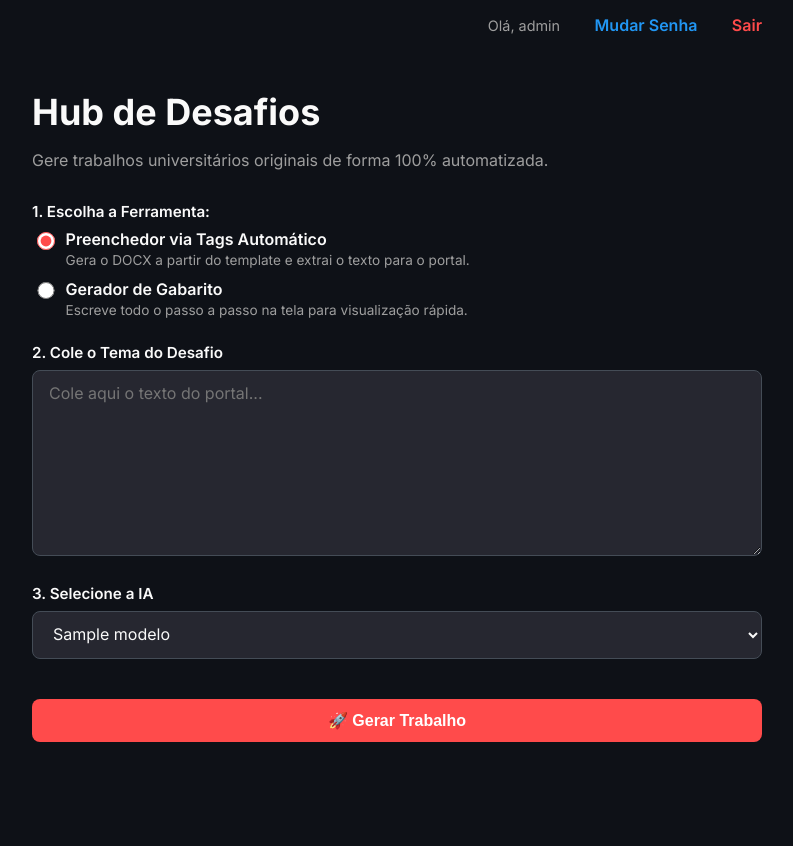
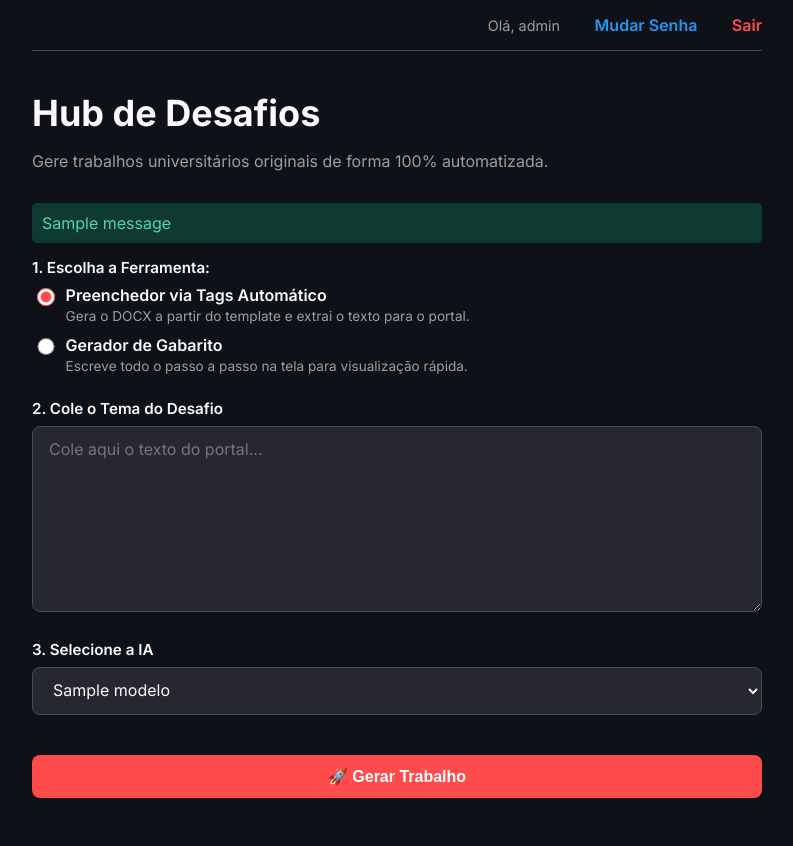
Before and after one commit to Calefi018/docx_autoCreateFlask, a Flask app: template templates/index.html in a window 1280 px wide. Shown: the whole page, without its empty margins (243-1036 px from the left). Before the commit the page ends 742 px from the top, so only its background shows below. Run offline with Flask 3, Linux system fonts and the light colour scheme; the template is opened without the code that fills it: values that come from a table or form of the project are taken from there, most other values are stand-ins (such as "Sample title", 1, 10 or a date in 2020); one stand-in notice (Sample message) is shown.

Commit message:
Update index.html

```diff
--- a/templates/index.html
+++ b/templates/index.html
@@ -31,11 +31,11 @@
         }
 
         .top-nav {
-            width: 100%; max-width: 730px; text-align: right; padding: 15px 0;
+            width: 100%; max-width: 730px; text-align: right; padding: 15px 0; border-bottom: 1px solid var(--border-color); margin-bottom: 1rem;
         }
         .top-nav a { text-decoration: none; font-weight: 600; margin-left: 15px; }
 
-        .st-container { width: 100%; max-width: 730px; padding: 1rem 1.5rem 3rem 1.5rem; }
+        .st-container { width: 100%; max-width: 730px; padding: 0 1.5rem 3rem 1.5rem; }
         h1 { font-size: 2.25rem; font-weight: 700; margin-bottom: 0.5rem; }
         p.subtitle { font-size: 1rem; color: #9E9E9E; margin-bottom: 2rem; }
 
@@ -116,6 +116,14 @@
 <div class="st-container">
     <h1>Hub de Desafios</h1>
     <p class="subtitle">Gere trabalhos universitários originais de forma 100% automatizada.</p>
+
+    {% with messages = get_flashed_messages(with_categories=true) %}
+        {% if messages %}
+            {% for category, message in messages %}
+                <div style="color: #57D2A9; background-color: #0E3A2F; padding: 10px; border-radius: 5px; margin-bottom: 15px;">{{ message }}</div>
+            {% endfor %}
+        {% endif %}
+    {% endwith %}
 
     <form id="meuFormulario">
         <div class="form-group">
```
